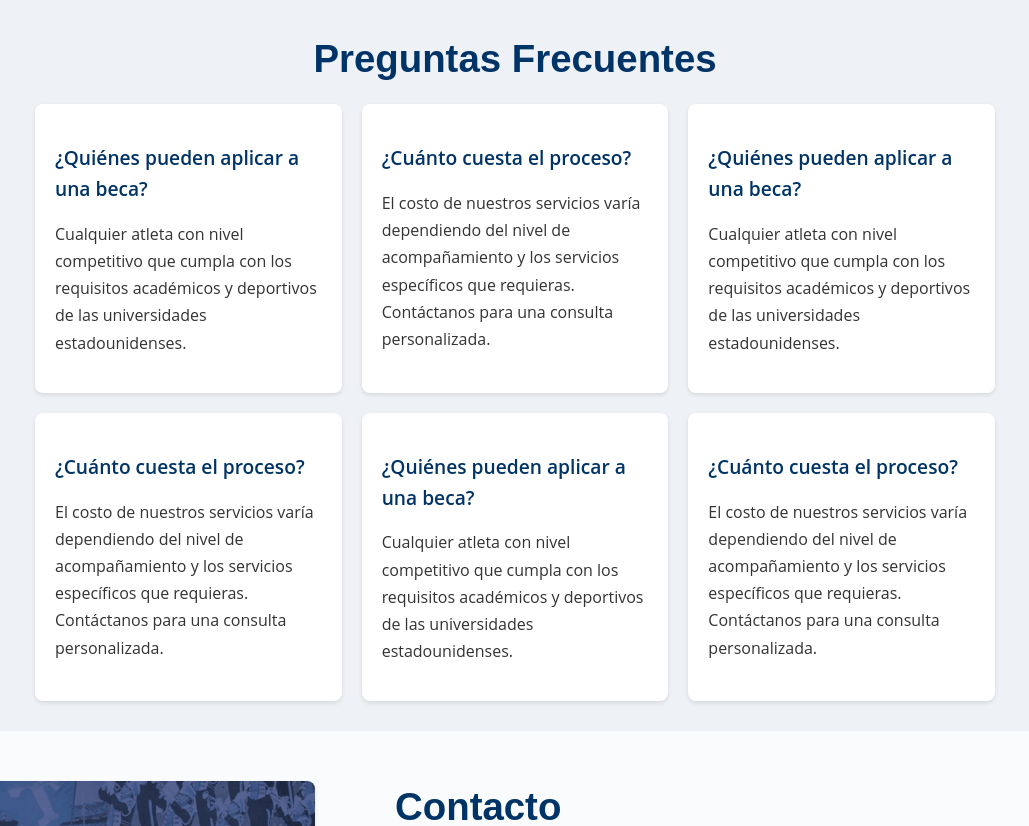
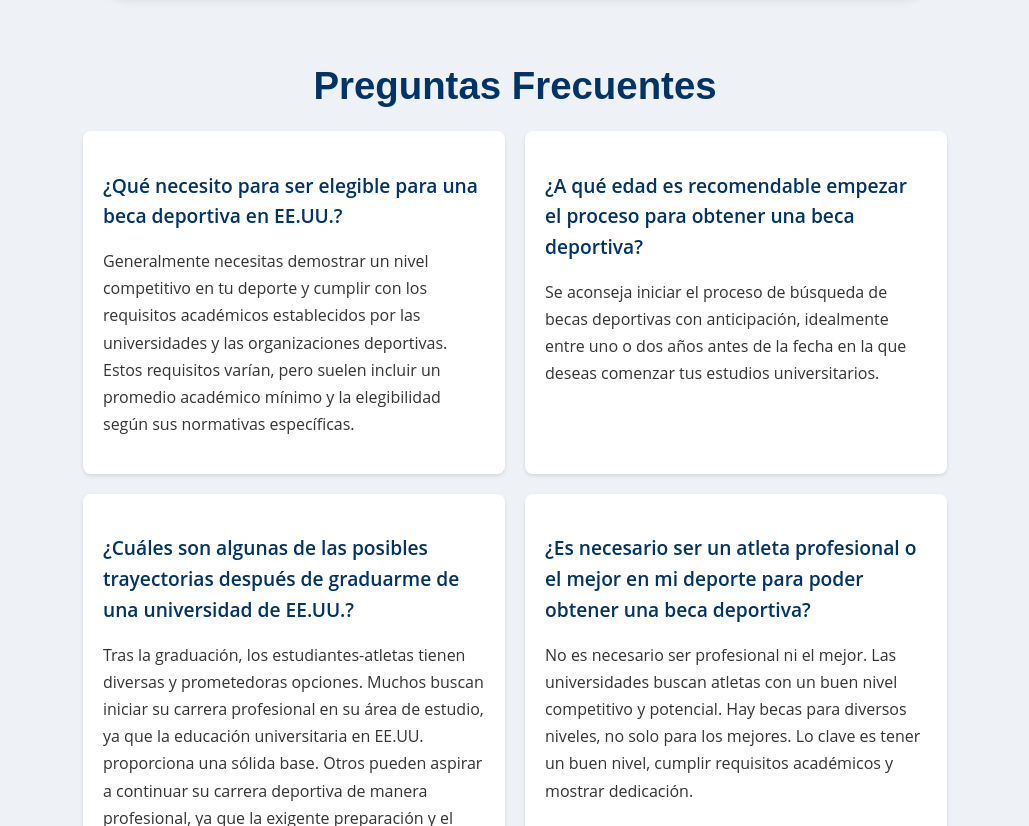
Before and after one commit to gastyw/scholar-athlete, a plain HTML site: page index.html in a window 1280 px wide. Shown: the part 5128-5954 px from the top of the page, without its empty margins (125-1154 px from the left). Drawn offline with Linux system fonts and the light colour scheme.

Commit message:
Add files via upload

```diff
--- a/index.html
+++ b/index.html
@@ -464,8 +464,8 @@ button:active {
     gap: 20px; /* Increased gap */
     text-align: left; /* Align text left for better readability */
     margin-top: 15px; /* Increased margin */
-    padding-left: 10%;
-    padding-right: 10%;
+    padding-left: 14%;
+    padding-right: 14%;
     max-width:95%;
 }
 
@@ -1136,9 +1136,9 @@ button:active {
                         <p>Ofrecemos orientación continua en todos los aspectos de tu carrera universitaria, desde la elección de la universidad y la carrera hasta la adaptación a la vida estudiantil y deportiva en Estados Unidos.</p>
                     </div>
                     <div>
-                        <img src="manos.png" alt="Asesoramiento General">
+                        <img src="manos.png" alt="Acompañamiento durante todo el proceso">
                         <h3>Acompañamiento durante todo el proceso</h3>
-                        <p>Ofrecemos orientación continua en todos los aspectos de tu carrera universitaria, desde la elección de la universidad y la carrera hasta la adaptación a la vida estudiantil y deportiva en Estados Unidos.</p>
+                        <p>Te acompañamos integralmente desde el día uno de tu preparación para estudiar en EE.UU., incluyendo la gestión de tu beca y los trámites. Nuestro apoyo continúa cuando ya estás en la universidad, ofreciéndote guía y recursos hasta el día de tu graduación.</p>
                     </div>
                 </div>
             </div>
@@ -1213,28 +1213,28 @@ button:active {
                 <h2>Preguntas Frecuentes</h2>
                 <div class="faq-container">
                     <div class="faq-item">
-                        <h3>¿Quiénes pueden aplicar a una beca?</h3>
-                        <p>Cualquier atleta con nivel competitivo que cumpla con los requisitos académicos y deportivos de las universidades estadounidenses.</p>
+                        <h3>¿Qué necesito para ser elegible para una beca deportiva en EE.UU.?</h3>
+                        <p>Generalmente necesitas demostrar un nivel competitivo en tu deporte y cumplir con los requisitos académicos establecidos por las universidades y las organizaciones deportivas. Estos requisitos varían, pero suelen incluir un promedio académico mínimo y la elegibilidad según sus normativas específicas.</p>
                     </div>
                     <div class="faq-item">
-                        <h3>¿Cuánto cuesta el proceso?</h3>
-                        <p>El costo de nuestros servicios varía dependiendo del nivel de acompañamiento y los servicios específicos que requieras. Contáctanos para una consulta personalizada.</p>
+                        <h3>¿A qué edad es recomendable empezar el proceso para obtener una beca deportiva?</h3>
+                        <p>Se aconseja iniciar el proceso de búsqueda de becas deportivas con anticipación, idealmente entre uno o dos años antes de la fecha en la que deseas comenzar tus estudios universitarios.</p>
                     </div>
                     <div class="faq-item">
-                        <h3>¿Quiénes pueden aplicar a una beca?</h3>
-                        <p>Cualquier atleta con nivel competitivo que cumpla con los requisitos académicos y deportivos de las universidades estadounidenses.</p>
+                        <h3>¿Cuáles son algunas de las posibles trayectorias después de graduarme de una universidad de EE.UU.?</h3>
+                        <p>Tras la graduación, los estudiantes-atletas tienen diversas y prometedoras opciones. Muchos buscan iniciar su carrera profesional en su área de estudio, ya que la educación universitaria en EE.UU. proporciona una sólida base. Otros pueden aspirar a continuar su carrera deportiva de manera profesional, ya que la exigente preparación y el entrenamiento de alto nivel en la universidad sirven como una excelente plataforma para alcanzar ese objetivo. </p>
                     </div>
                     <div class="faq-item">
-                        <h3>¿Cuánto cuesta el proceso?</h3>
-                        <p>El costo de nuestros servicios varía dependiendo del nivel de acompañamiento y los servicios específicos que requieras. Contáctanos para una consulta personalizada.</p>
+                        <h3>¿Es necesario ser un atleta profesional o el mejor en mi deporte para poder obtener una beca deportiva?</h3>
+                        <p>No es necesario ser profesional ni el mejor. Las universidades buscan atletas con un buen nivel competitivo y potencial. Hay becas para diversos niveles, no solo para los mejores. Lo clave es tener un buen nivel, cumplir requisitos académicos y mostrar dedicación.</p>
                     </div>
                     <div class="faq-item">
-                        <h3>¿Quiénes pueden aplicar a una beca?</h3>
-                        <p>Cualquier atleta con nivel competitivo que cumpla con los requisitos académicos y deportivos de las universidades estadounidenses.</p>
+                        <h3>¿Cuáles son las principales ligas deportivas universitarias en Estados Unidos?</h3>
+                        <p>Las más importantes son la NCAA, que se divide en División I, División II y División III, la NAIA, y la NJCAA</p>
                     </div>
                     <div class="faq-item">
-                        <h3>¿Cuánto cuesta el proceso?</h3>
-                        <p>El costo de nuestros servicios varía dependiendo del nivel de acompañamiento y los servicios específicos que requieras. Contáctanos para una consulta personalizada.</p>
+                        <h3>¿Por qué se considera tan valiosa la experiencia de estudiar y hacer deporte en universidades de EE.UU.?</h3>
+                        <p>Es valiosa por la oportunidad de combinar educación de calidad con deporte competitivo, accediendo a buenos recursos y apoyo. Se vive una inmersión cultural, se forma parte de un equipo y se desarrollan habilidades importantes para el futuro profesional y personal.</p>
                     </div>
                 </div>
             </div>
```
